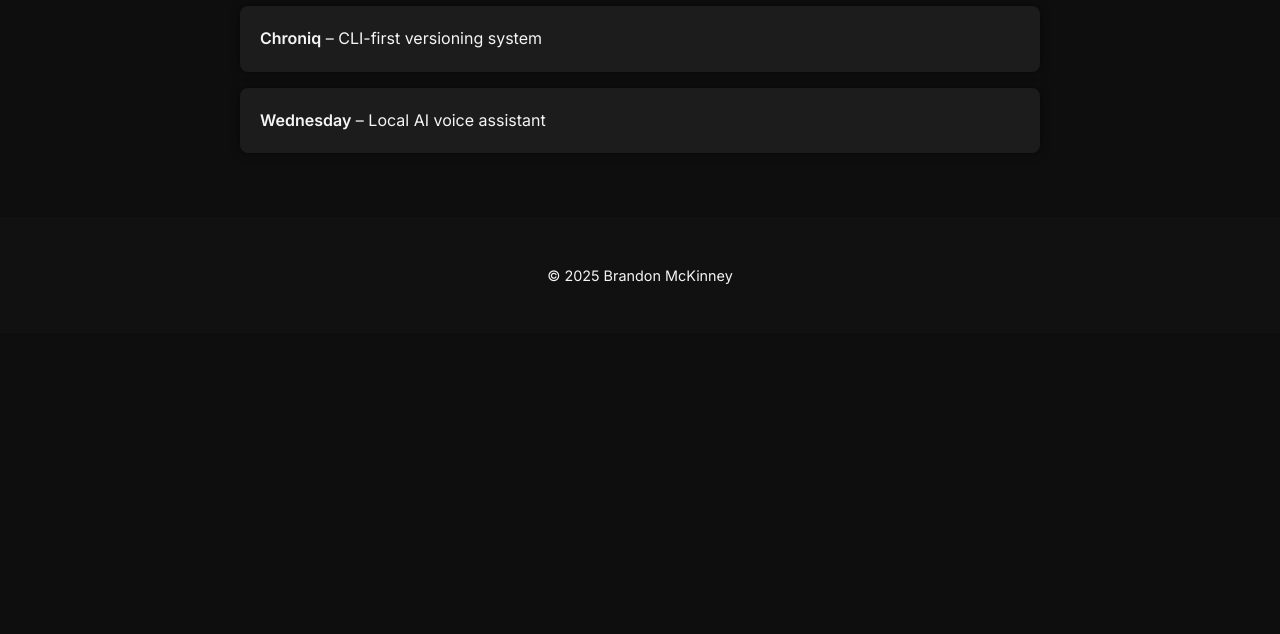
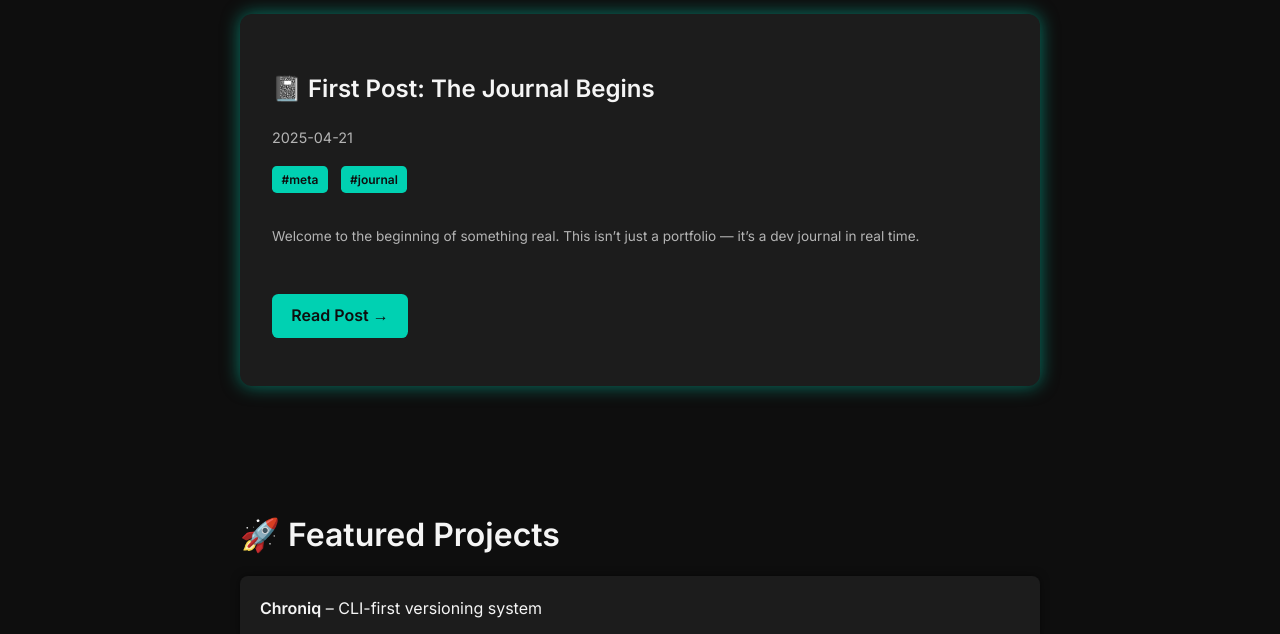
Before and after one commit to BrandonAustin01/Portfolio, a website: page index.html in a window 1280 px wide. Shown: the part 579-1213 px from the top of the page. Before the commit the page ends 912 px from the top, so only its background shows below. Drawn offline with nearby package versions, Linux system fonts and the light colour scheme.

Commit message:
Update Home Page

```diff
--- a/assets/css/style.css
+++ b/assets/css/style.css
@@ -649,3 +649,116 @@ body.light {
   font-size: 1.05rem;
   line-height: 1.7;
 }
+
+/* ====== Recent Post Card ====== */
+.recent-post {
+  padding: 3rem 2rem;
+  max-width: 800px;
+  margin: 0 auto;
+  text-align: center;
+}
+
+.recent-post h2 {
+  font-size: 2rem;
+  margin-bottom: 1.5rem;
+  color: var(--accent);
+}
+
+.post-card {
+  background: var(--card-bg);
+  border-radius: 0.75rem;
+  padding: 2rem;
+  text-align: left;
+  position: relative;
+  overflow: hidden;
+  box-shadow: 0 0 0.75rem rgba(0, 209, 178, 0.3);
+  animation: cardGlow 3s infinite ease-in-out, fadeSlideIn 0.8s ease-out forwards;
+  transition: transform 0.3s ease, box-shadow 0.3s ease;
+}
+
+@keyframes cardGlow {
+  0%, 100% {
+    box-shadow: 0 0 0.75rem rgba(0, 209, 178, 0.3);
+  }
+  50% {
+    box-shadow: 0 0 1.25rem rgba(0, 209, 178, 0.6);
+  }
+}
+
+.post-card:hover {
+  transform: translateY(-4px);
+  /* no animation change — let the pulse continue */
+  box-shadow: 0 0 1.5rem rgba(0, 209, 178, 0.75);
+
+}
+
+.post-card h3 {
+  font-size: 1.5rem;
+  margin-bottom: 0.5rem;
+}
+
+.post-card small {
+  font-size: 0.9rem;
+  opacity: 0.7;
+}
+
+.post-card .tags {
+  margin: 1rem 0 1rem;
+}
+
+.post-card .tag {
+  display: inline-block;
+  background: var(--accent);
+  color: var(--bg);
+  font-size: 0.75rem;
+  padding: 0.25rem 0.6rem;
+  margin-right: 0.5rem;
+  border-radius: 0.3rem;
+  font-weight: 600;
+  transition: background 0.2s ease;
+}
+
+.post-card .tag:hover {
+  background: #fff;
+  color: var(--accent);
+  cursor: default;
+}
+
+/* 🔥 Multi-line clamped snippet preview */
+.post-card .post-snippet {
+  font-size: 0.85rem;
+  opacity: 0.7;
+  line-height: 1.6;
+  margin-top: 1.2rem;
+  display: -webkit-box;
+  -webkit-line-clamp: 3; /* max 3 lines */
+  -webkit-box-orient: vertical;
+  overflow: hidden;
+  text-overflow: ellipsis;
+  max-height: calc(1.6em * 3); /* fallback height */
+}
+
+.post-card .btn {
+  display: inline-block;
+  background-color: var(--accent);
+  color: var(--bg);
+  padding: 0.6rem 1.2rem;
+  border-radius: 0.4rem;
+  font-weight: bold;
+  margin-top: 1rem;
+  transition: transform 0.2s ease, box-shadow 0.2s ease;
+}
+
+.post-card .btn:hover {
+  transform: scale(1.05);
+  box-shadow: 0 0 1rem var(--accent);
+}
+
+@keyframes cardGlowBoost {
+  0%, 100% {
+    box-shadow: 0 0 1rem rgba(0, 209, 178, 0.4);
+  }
+  50% {
+    box-shadow: 0 0 2rem rgba(0, 209, 178, 0.75);
+  }
+}
--- a/data/archive.json
+++ b/data/archive.json
@@ -2,10 +2,8 @@
   {
     "title": "📓 First Post: The Journal Begins",
     "date": "2025-04-21",
-    "tags": [
-      "meta",
-      "journal"
-    ],
-    "link": "posts/first-post.html"
+    "tags": ["meta", "journal"],
+    "link": "posts/first-post.html",
+    "snippet": "Welcome to the beginning of something real. This isn’t just a portfolio — it’s a dev journal in real time."
   }
 ]
--- a/index.html
+++ b/index.html
@@ -80,6 +80,13 @@
         </a>
       </section>
 
+      <section class="recent-post">
+        <h2>📝 Latest Journal Entry</h2>
+        <div id="latest-post-card" class="post-card fade-slide">
+          <p><em>Loading latest post...</em></p>
+        </div>
+      </section>
+
       <section class="projects">
         <h2>🚀 Featured Projects</h2>
         <ul>
@@ -95,5 +102,35 @@
     </footer>
 
     <script src="assets/js/main.js"></script>
+    <script>
+      fetch("data/archive.json")
+        .then((res) => res.json())
+        .then((posts) => {
+          const latest = posts[0];
+          const card = document.getElementById("latest-post-card");
+
+          // Optional preview text fallback
+          const defaultSnippet =
+            "A new journal entry has arrived — peek inside to see what’s building behind the scenes.";
+
+          card.innerHTML = `
+            <h3>${latest.title}</h3>
+            <p><small>${latest.date}</small></p>
+            <div class="tags">
+              ${latest.tags
+                .map((tag) => `<span class="tag">#${tag}</span>`)
+                .join(" ")}
+            </div>
+            <div class="post-snippet">
+              <p>${latest.snippet || defaultSnippet}</p>
+            </div>
+            <p><a href="${latest.link}" class="btn">Read Post →</a></p>
+          `;
+        })
+        .catch(() => {
+          document.getElementById("latest-post-card").innerHTML =
+            "<p>⚠️ Could not load latest post.</p>";
+        });
+    </script>
   </body>
 </html>
```
Also changed, not shown: build-posts.js (+13 -1 lines).
